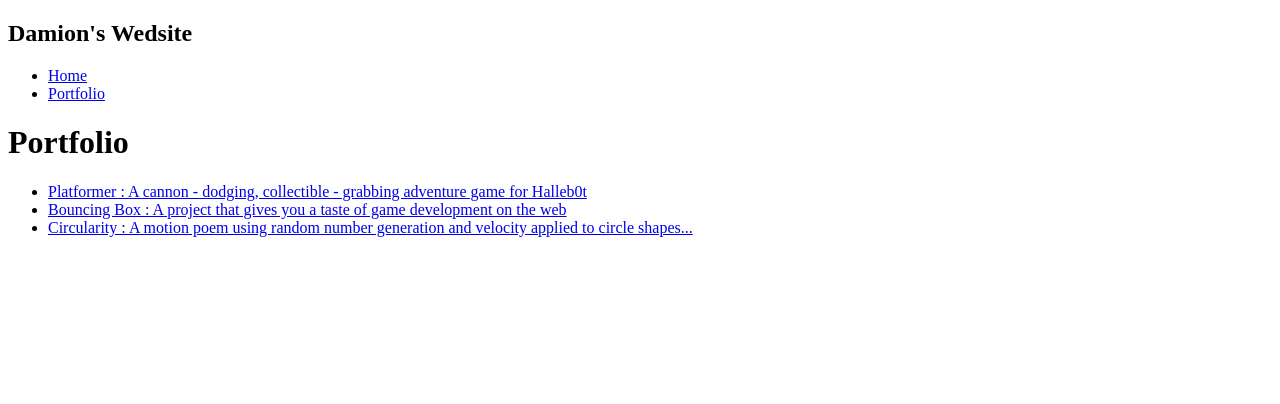
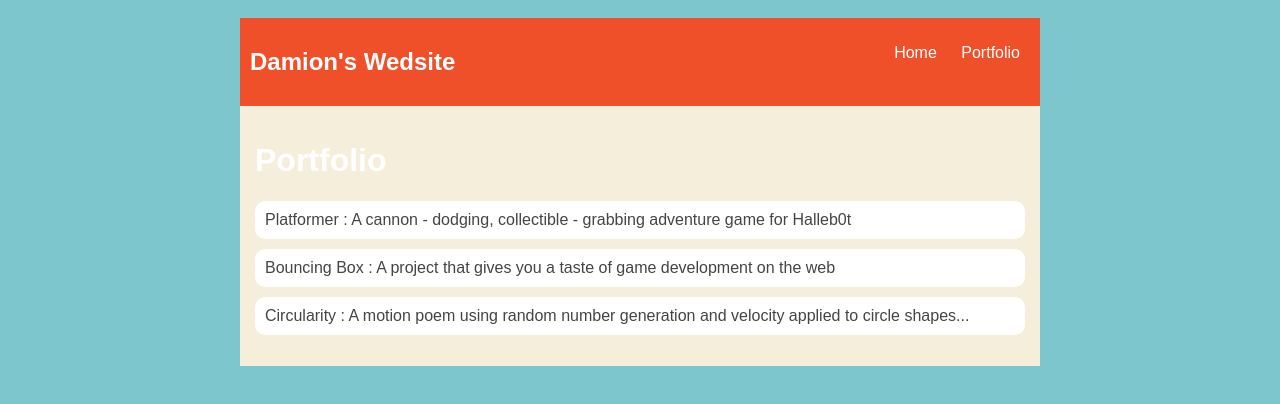
Before and after one commit to Unsealed-Anima/Unsealed-Anima.github.io, a plain HTML site: page portfolio.html in a window 1280 px wide. Drawn offline with Linux system fonts and the light colour scheme.

Commit message:
add portfolio.html file

```diff
--- a/portfolio.html
+++ b/portfolio.html
@@ -2,6 +2,78 @@
 <html>
     <head>
         <title> Damion's Wedsite </title>
+        <style type="text/css">
+            body {
+                background: rgb(125, 198, 205);
+                color: rgb(45, 45, 45);
+                padding: 10px;
+                font-family: arial;
+            }
+            header {
+                font-size: 1.5em;
+                font-weight: bold;
+            }
+
+            #all-contents {
+                max-width: 800px;
+                margin: auto;
+            }
+
+            /* navigation menu */
+            nav {
+                background: rgb(239, 80, 41);
+                margin: 0 auto;
+                display: flex;
+                padding: 10px;
+            }
+            h1 {
+                display: flex;
+                align-items: center;
+                color: rgb(255, 255, 255);
+                flex: 1;
+            }
+            #nav-ul {
+                list-style-image: none;
+            }
+            .nav-li {
+                display: inline-block;
+                padding: 0 10px;
+            }
+            .nav-a {
+                text-decoration: none;
+                color: #fff;
+            }
+
+            /* main container area beneath menu */
+            main {
+                background: rgb(245, 238, 219);
+                display: flex;
+            }
+            .content {
+                flex: 1;
+                padding: 15px;
+            }
+            #portfolio {
+             list-style-type: none;
+             padding-left: 0;
+         }
+
+         #portfolio li {
+             background: #fff;
+             padding: 10px;
+             border-radius: 10px;
+             margin-bottom: 10px;
+         }
+
+         #portfolio li:hover {
+             background: #eee;
+         }
+
+         #portfolio a {
+             text-decoration: none;
+             color: #454545;
+         }
+        </style>
     </head>
 
     <body>
```
